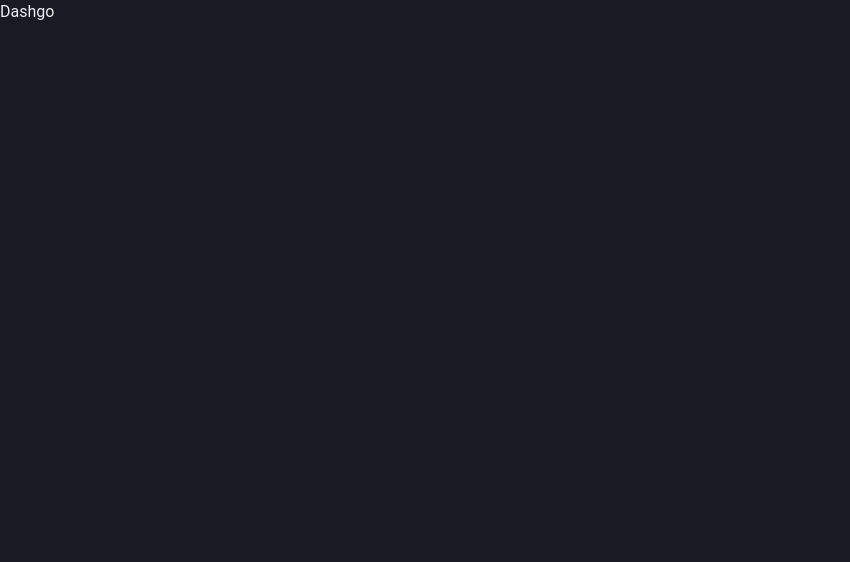
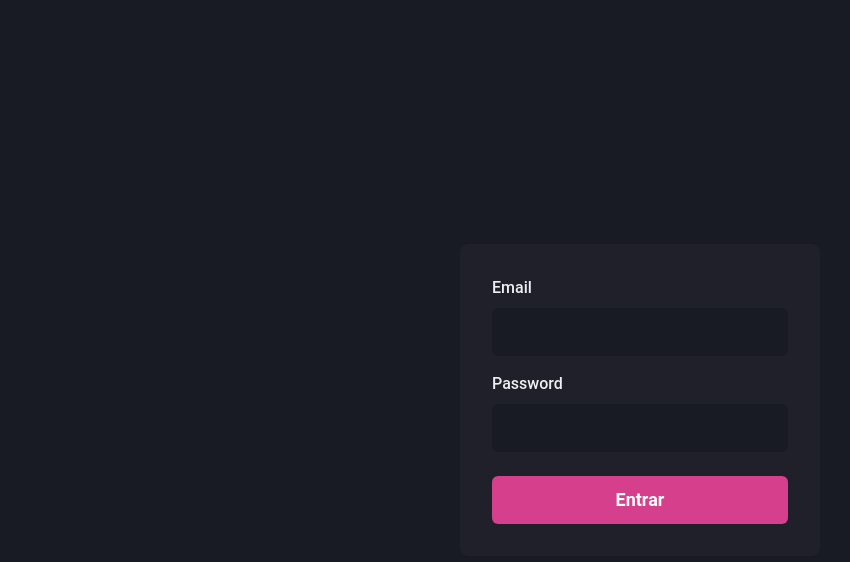
Before and after one commit to heber364/dashgo, a Next.js app: page / in a window 1280 px wide. Shown: the top 562 px of the page, without its empty margins (0-850 px from the left). Built offline with nearby package versions, Linux system fonts and the light colour scheme.

Commit message:
Criando tela de sign

```diff
--- a/src/pages/index.tsx
+++ b/src/pages/index.tsx
@@ -1,7 +1,56 @@
-import Head from 'next/head'
+import { Flex, Input, Button , Stack, FormLabel, FormControl} from  '@chakra-ui/react'
 
 export default function Home() {
   return (
-    <h1>Dashgo</h1>
+   <Flex
+     w="100vw"
+     h="100vh"
+     align="center"
+     justify="center"
+    >
+      <Flex
+        as="form"
+        w="100%"
+        maxW={360}
+        bg="gray.800"
+        p="8"
+        borderRadius={8}
+        flexDir="column"
+      >
+        <Stack spacing='4'>
+          <FormControl>
+            <FormLabel htmlFor="email">Email</FormLabel>
+            <Input
+              name="email"
+              id="email"
+              type="email"
+              focusBorderColor='pink.500'
+              bg="gray.900"
+              variant="filled"
+              _hover={{
+                bgColor: 'gray.900'
+              }}
+              size="lg"
+            />
+          </FormControl>
+          <FormControl>
+            <FormLabel htmlFor="password">Password</FormLabel>
+            <Input
+              name="password"
+              id="password"
+              type="password"
+              focusBorderColor='pink.500'
+              bg="gray.900"
+              variant="filled"
+              _hover={{
+                bgColor: 'gray.900'
+              }}
+              size="lg"
+            />
+          </FormControl>
+        </Stack>
+        <Button type="submit" mt="6" colorScheme="pink" size='lg'>Entrar</Button>
+      </Flex>
+    </Flex>
   )
 }
```
